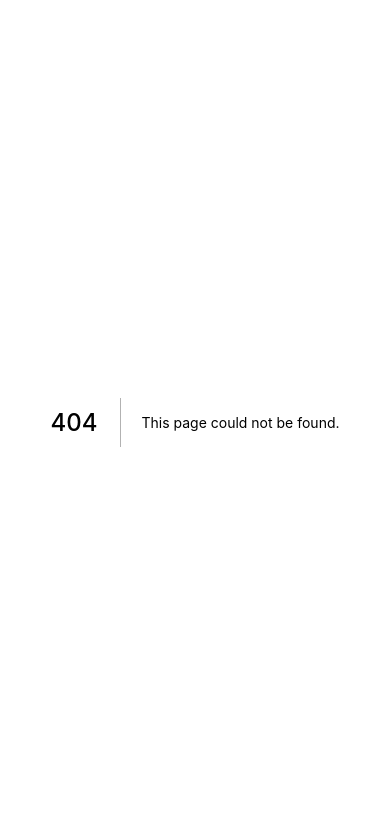
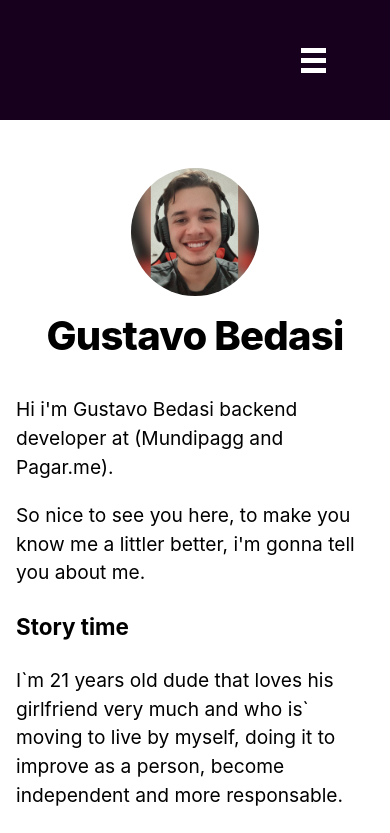
Before and after one commit to GusBedasi/my-page, a Next.js app: page /about in a window 390 px wide. Before the commit this address had no page. Shown: the top 833 px of the page. Built offline with nearby package versions, Linux system fonts and the light colour scheme.

Commit message:
fix: navbar settle to be responsive

```diff
--- a/components/menu/nav.js
+++ b/components/menu/nav.js
@@ -6,10 +6,12 @@ export default function Menu() {
 	const handleToggle = () => {
 		const ul = document.querySelector("ul")
 		ul.classList.toggle(`${styles.navActivate}`)
+		const body = document.querySelector("body")
+		body.classList.toggle(`${styles.overflow}`)
 	}
 
 	return(
-    <nav >
+    <nav id={styles.navbar}>
 			<div className={styles.logoContainer}>
 					<img
 						src="/images/logo.jpg"
@@ -19,9 +21,14 @@ export default function Menu() {
 			</div>
 			<ul className={styles.links}>
 				<li>
-						<Link href="/">
-							Home
-						</Link>
+					<Link href="/">
+						Home
+					</Link>
+				</li>
+				<li>
+					<Link href="/about">
+						About
+					</Link>
 				</li>
 			</ul>
 			<div className={styles.burguer} onClick={handleToggle}>
--- a/components/menu/nav.module.css
+++ b/components/menu/nav.module.css
@@ -1,17 +1,26 @@
+#navbar {
+  display: flex;
+  justify-content: space-around;
+  align-items: center;
+  width: 100vw;
+  transition: background 0.1s;
+  z-index:1;
+}
+
 .logo {
   padding: 30px;
 }
 
 .logoContainer {
   width: 120px;
-  height: 120px;
+  height: 7.5rem;
 }
 
 .links {
   display: flex;
   list-style: none;
   justify-content: space-around;
-  width: 30%;
+  width: 23%;
   font-weight: bold;
   letter-spacing: 1.5px;
 }
@@ -30,19 +39,28 @@
   margin: 5px;
 }
 
-@media screen and (max-width: 620px) {
+@media screen and (max-width: 1180px) {
+  #navbar {
+    top: 0;
+    position:fixed;
+    margin-bottom: 120px;
+    background: #16001E;
+  }
+
   .links {
-    width: 45%;
-    position: absolute;
-    top: 12vh;
+    margin: 0;
+    width: 100vw;
+    position: fixed;
+    top: 7.5rem;
     right: 0px;
-    height: 100vh;
+    height: calc(100vh - 7.5rem);
     flex-direction: column;
     align-items: center;
     transition: transform 0.5s ease-in;
     transform: translateX(100%);
     background: #16001E;
-    display: none;
+    z-index: 10;
+    overflow-y: hidden;
   }
 
   .burguer {
@@ -60,5 +78,8 @@
 
 .navActivate {
   transform: translateX(0%);
-  display: flex;
 }
+
+.overflow{
+  overflow: hidden;
+}
--- /dev/null
+++ b/pages/about.js
@@ -0,0 +1,80 @@
+import Head from 'next/head'
+import Link from 'next/link'
+
+import Nav from '../components/menu/nav'
+
+import utilStyles from '../styles/utils.module.css'
+import styles from './styles.module.css'
+
+export default function About() {
+  return (
+    <>
+      <Head>
+        <title> About </title>
+      </Head>
+
+      <Nav />
+      <div className={styles.container}>
+        <header className={styles.header}>
+          <img
+            src="/images/profile.jpg"
+            className={`${styles.headerHomeImage} ${utilStyles.borderCircle}`}
+            alt="Gustavo Bedasi"
+          />
+          <h1 className={utilStyles.heading2Xl}>Gustavo Bedasi</h1>
+        </header>
+
+        <main>
+          <section className={utilStyles.headingMd}>
+            <p>
+              Hi i'm Gustavo Bedasi backend developer at (Mundipagg and Pagar.me).
+            </p>
+
+            <p>
+              So nice to see you here, to make you know me a littler better,
+              i'm gonna tell you about me.
+            </p>
+
+            <h3>Story time</h3>
+
+            <p>
+              I`m 21 years old dude that loves his girlfriend very much and who is` moving to live by
+              myself, doing it to improve as a person, become independent and more responsable.
+            </p>
+
+            <p>
+              On tech, currently i`m a backend developer at Mundipagg StoneCo Company, studing .NET and .NET core framework, SOLID principles, with very strong knowledge with node, react and docker.
+            </p>
+            <p>
+              Just with 7 months of experience and no college degree i`ve accomplished very important collaboration within the Brazil payment market, the project was to build a software responsible to QRCODE payment method,
+              and because of COVID-19 pandemic we added a feature not scoped to accept emergencial aid <strong>(that was given by the Brazil government at the time)</strong>, so the brazillian people be able to buy all
+              needed things at stores with Stone's POS <strong>(point of sale)</strong>, i`m very proud of this project because i know that help a lot of people on Brazil. To such amazing project of course i would never be alone, i`ve had such a incredible team whom helped me, for us to complete together this amazing application.
+            </p>
+
+            <p>
+              Furthermore we added the newly payment method <strong>PIX</strong> developed by BACEN (Brazil Central Bank), <strong>PIX</strong> works 24/7, almost forget to tell you guys about it.
+            </p>
+
+            <h4>Contacts</h4>
+            <p>
+              [
+                <a target="_blank" href="https://github.com/gusbedasi">Github</a>,
+                <a target="_blank" href="https://www.linkedin.com/in/gustavobedasi/"> Linkedin</a>
+               ]
+            </p>
+          </section>
+        </main>
+
+
+        {
+          <div className={styles.backToHome}>
+            <Link href="/">
+              <a>← Back to home</a>
+            </Link>
+          </div>
+        }
+      </div>
+
+    </>
+  )
+}
--- a/pages/styles.module.css
+++ b/pages/styles.module.css
@@ -1,4 +1,5 @@
 .container {
+  height: 80vh;
   max-width: 33rem;
   padding: 0 1rem;
   margin: 3rem auto 6rem;
@@ -21,5 +22,26 @@
 }
 
 .backToHome {
+  position: relative;
+  bottom: 0;
   margin: 3rem 0 0;
 }
+
+.postsWrapper {
+  border: 1px solid black;
+  border-radius: 10px;
+  padding: 0 10px;
+}
+
+.building {
+  display: flex;
+  flex-direction: column;
+  justify-content: center;
+  align-items: center;
+}
+
+@media screen and (max-width: 1180px) {
+  .container{
+    margin: calc(3rem + 7.5rem) auto 6rem;
+  }
+}
--- a/styles/global.css
+++ b/styles/global.css
@@ -1,4 +1,3 @@
-html,
 body {
   width: 100vw;
   height: 100vh;
@@ -29,15 +28,8 @@ img {
   display: block;
 }
 
-nav {
-  display: flex;
-  justify-content: space-around;
-  align-items: center;
-  width: 100vw;
-}
-
-@media screen and (max-width: 620px) {
-  nav {
-    background: #16001E;
+@media screen and (min-width: 1181px) {
+  body{
+    overflow-y:auto !important;
   }
 }
```
Also changed, not shown: pages/index.js (+35 -65 lines), public/images/construction_tape.png (added), public/images/construction_tape_2.png (added).
